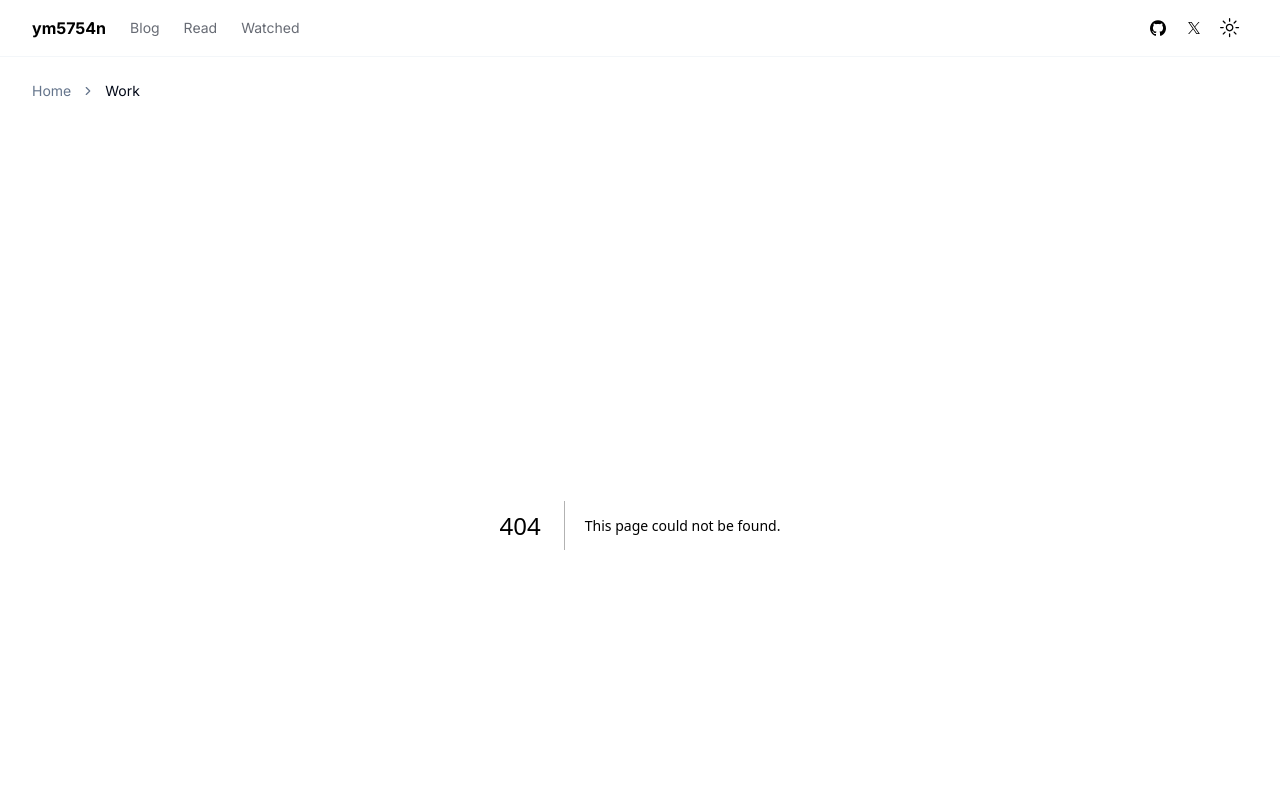
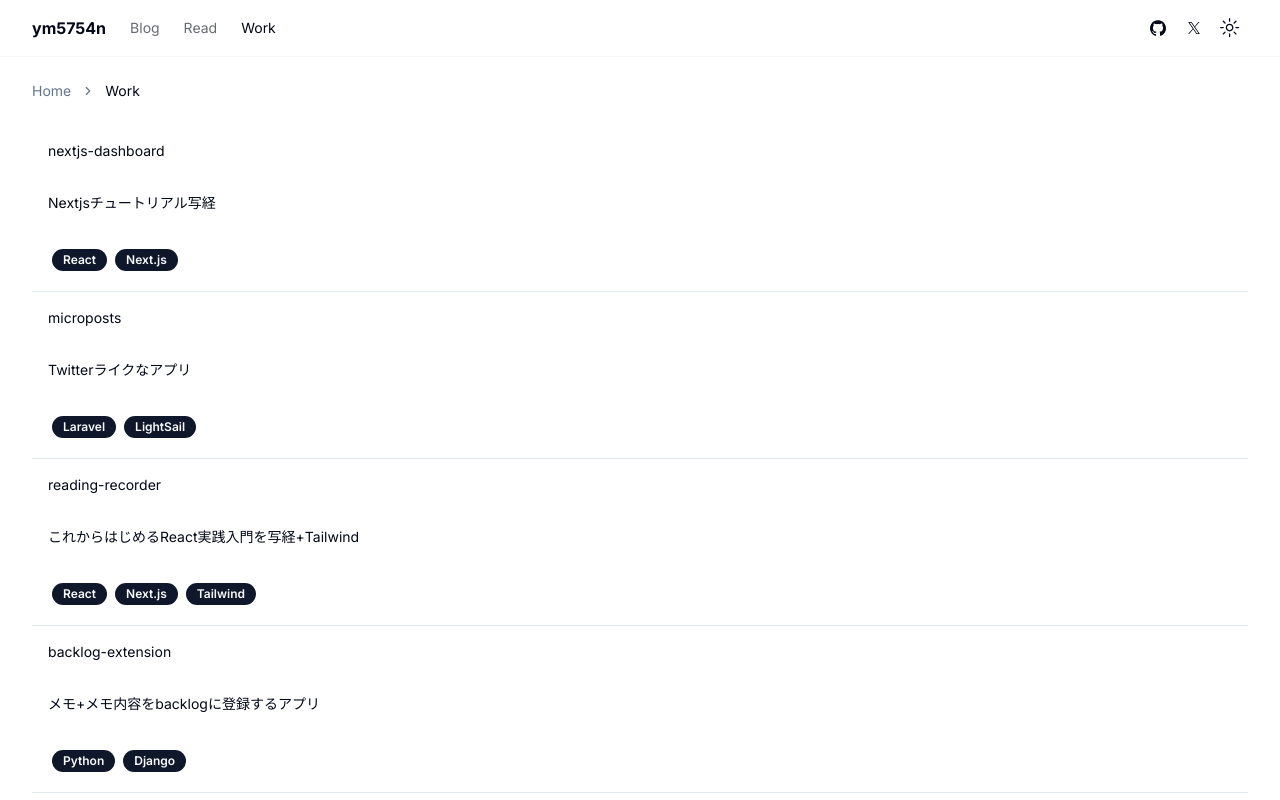
Before and after one commit to ym5754n/ym5754n.github.io, a Next.js app: page /work in a window 1280 px wide. Before the commit this address had no page. Shown: the top 800 px of the page. Built offline with nearby package versions, Linux system fonts and the light colour scheme.

Commit message:
作ったもの一覧を作成

```diff
--- a/app/watched/page.tsx
+++ /dev/null
@@ -1,14 +0,0 @@
-import {
-  Breadcrumb,
-  BreadcrumbItem,
-  BreadcrumbLink,
-  BreadcrumbList,
-  BreadcrumbPage,
-  BreadcrumbSeparator,
-} from "@/components/ui/breadcrumb"
-
-export default function Watched() {
-  return (
-    <p>{`This is the list ym5754n watched.`}</p>
-  )
-}
--- /dev/null
+++ b/app/work/page.tsx
@@ -0,0 +1,37 @@
+import {
+  Table,
+  TableBody,
+  TableCell,
+  TableHead,
+  TableHeader,
+  TableRow,
+} from "@/components/ui/table";
+import { Badge } from "@/components/ui/badge";
+import Link from "next/link";
+import { Works } from "@/lib/works";
+
+export default function Watched() {
+  return (
+    <main>
+      <Table>
+        <TableBody>
+          {Works.map((work, key) => (
+            <TableRow key={key} className="flex flex-wrap">
+              <TableCell className="basis-full">
+                <Link href={work.url}>{work.title}</Link>
+              </TableCell>
+              <TableCell className="basis-full">
+                {work.comment}
+              </TableCell>
+              <TableCell className="basis-full">
+                {work.tags.map((tag, tagKey) => (
+                  <Badge className="m-1" key={tagKey}>{tag}</Badge>
+                ))}
+              </TableCell>
+            </TableRow>
+          ))}
+        </TableBody>
+      </Table>
+    </main>
+  )
+}
--- a/components/main-nav.tsx
+++ b/components/main-nav.tsx
@@ -41,15 +41,15 @@ export function MainNav() {
           Read
         </Link>
         <Link
-          href="/watched"
+          href="/work"
           className={cn(
             "transition-colors hover:text-foreground/80",
-            pathname?.startsWith("/watched")
+            pathname?.startsWith("/work")
               ? "text-foreground"
               : "text-foreground/60"
           )}
         >
-          Watched
+          Work
         </Link>
       </nav>
     </div>
--- /dev/null
+++ b/lib/works.ts
@@ -0,0 +1,56 @@
+export const Works = [
+    {
+        title: "nextjs-dashboard",
+        url: "https://github.com/ym5754n/nextjs-dashboard",
+        comment: "Nextjsチュートリアル写経",
+        tags: [
+            "React",
+            "Next.js",
+        ],
+    },
+    {
+        title: "microposts",
+        url: "https://github.com/ym5754n/microposts",
+        comment: "Twitterライクなアプリ",
+        tags: [
+            "Laravel",
+            "LightSail",
+        ]
+    },
+    {
+        title: "reading-recorder",
+        url: "https://github.com/ym5754n/reading-recorder",
+        comment: "これからはじめるReact実践入門を写経+Tailwind",
+        tags: [
+            "React",
+            "Next.js",
+            "Tailwind",
+        ]
+    },
+    {
+        title: "backlog-extension",
+        url: "https://github.com/ym5754n/backlog-extension",
+        comment: "メモ+メモ内容をbacklogに登録するアプリ",
+        tags: [
+            "Python",
+            "Django",
+        ]
+    },
+    {
+        title: "microcms-blog-field-extention",
+        url: "https://github.com/ym5754n/microcms-blog-field-extention",
+        comment: "microCMSの拡張フィールドでmarkdownをかけるようにするアプリ",
+        tags: [
+            "React",
+        ]
+    },
+    {
+        title: "microcms-book-field-extention",
+        url: "https://github.com/ym5754n/microcms-book-field-extention",
+        comment: "microCMSの拡張フィールドで書籍データを登録できるようにするアプリ",
+        tags: [
+            "React",
+            "googleapi",
+        ]
+    },
+]
```
